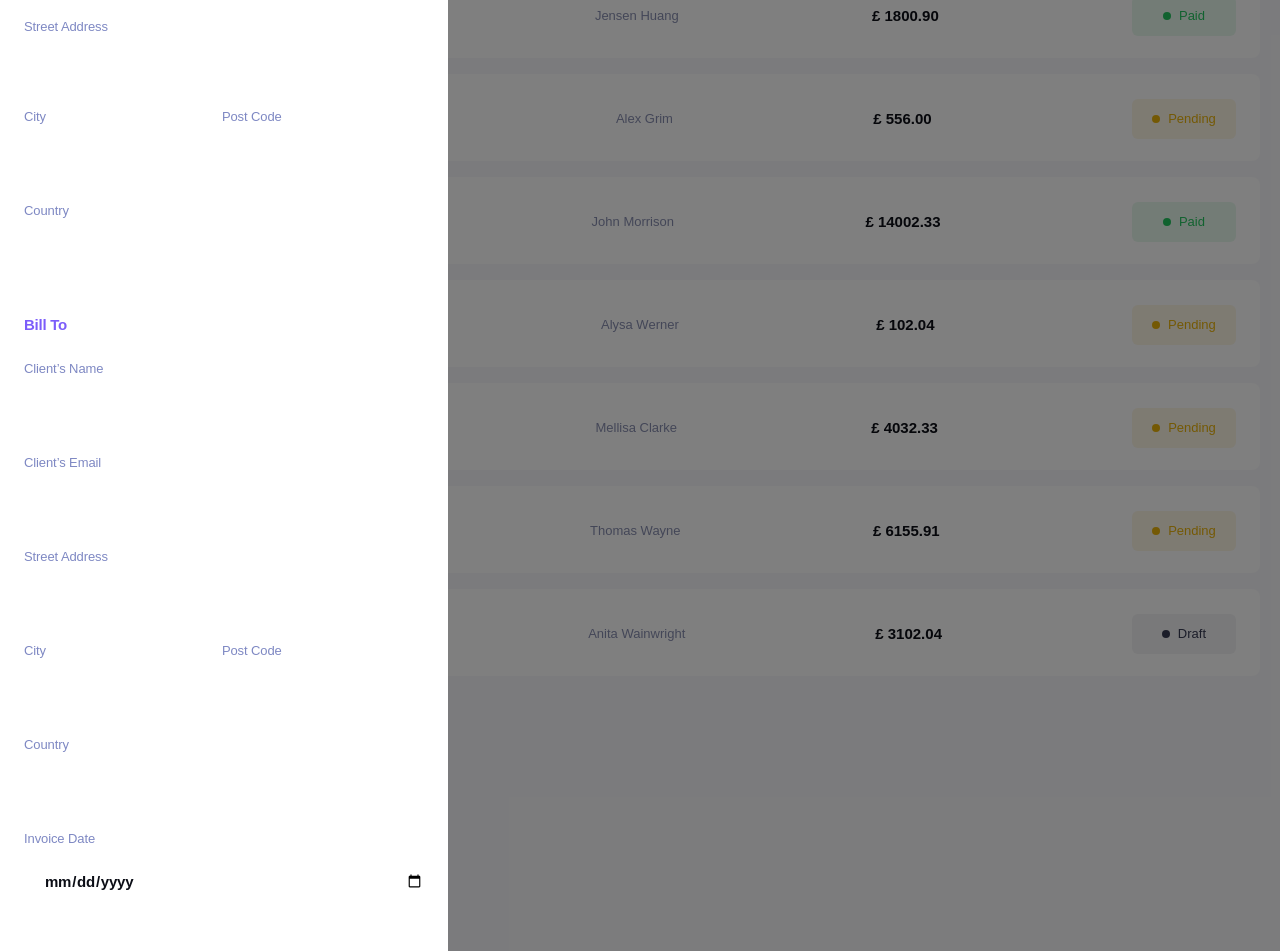
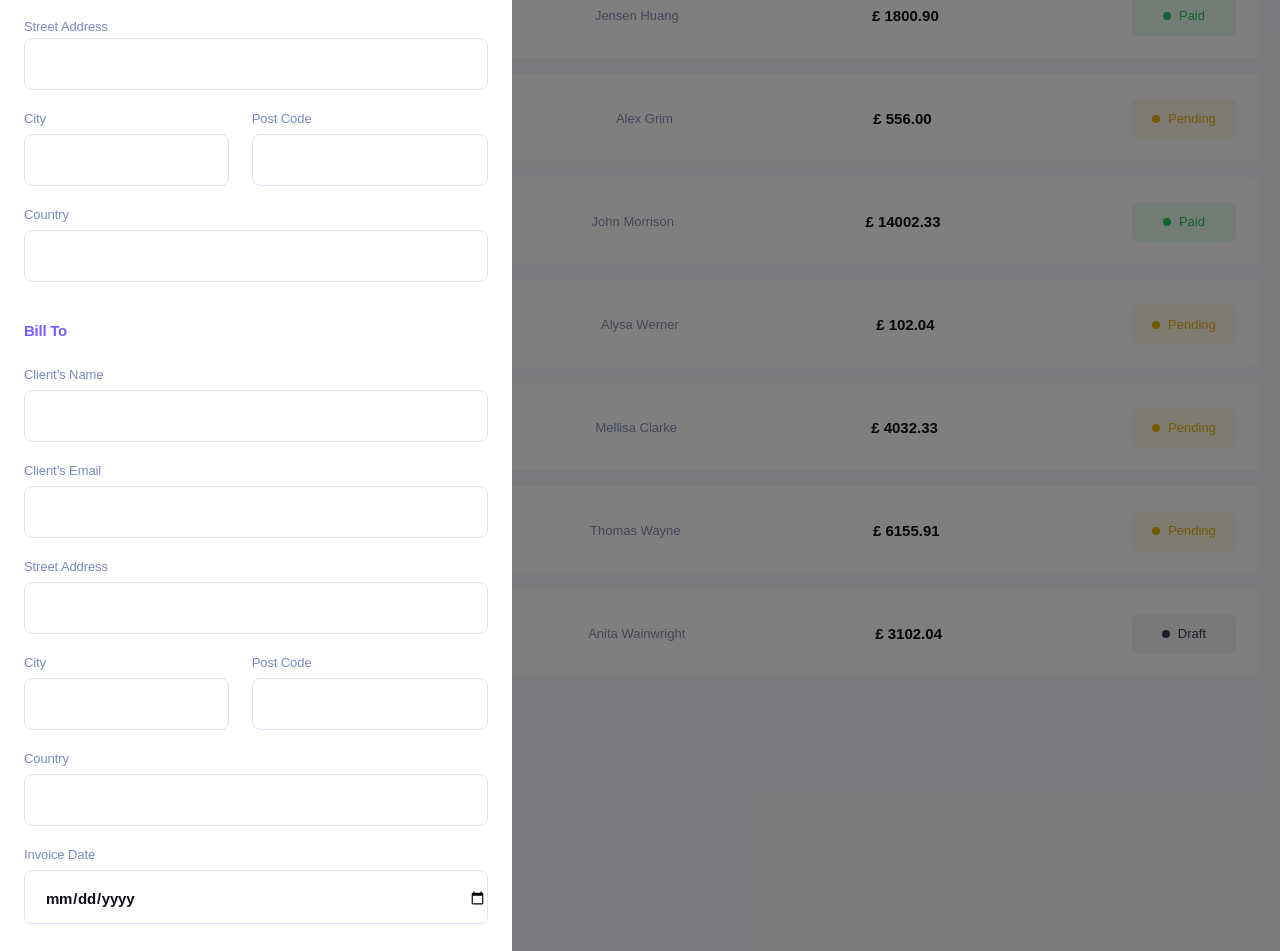
Before and after one commit to Giorgi-Khoshtaria/invoice-app, a React (Vite) app: page /new in a window 1280 px wide. Shown: the part 220-1171 px from the top of the page. Built offline with nearby package versions, Linux system fonts and the light colour scheme.

Commit message:
add borders on inputs

```diff
--- a/src/conponents/Pages/NewInvoice.tsx
+++ b/src/conponents/Pages/NewInvoice.tsx
@@ -170,7 +170,7 @@ function NewInvoice() {
       onClick={handleNewShow}
       className="absolute top-[72px] w-full  flex items-start justify-start bg-black  bg-opacity-50 z-50"
     >
-      <div className="w-full max-w-md bg-white p-6 rounded-lg   ">
+      <div className="w-full max-w-lg bg-white p-6 rounded-lg   ">
         <a
           href="/"
           className="text-chineesBlack text-[15px] not-italic font-bold leading-[15px] tracking-[-0.25px]"
@@ -194,7 +194,7 @@ function NewInvoice() {
                 name="street"
                 value={formData.senderAddress.street}
                 onChange={(e) => handleAddressChange(e, "senderAddress")}
-                className="text-chineesBlack w-full rounded-lg mt-1 text-[15px] not-italic font-bold leading-[15px] tracking-[-0.25px] pt-[18px] pb-[15px] pl-[20px] focus:outline-none"
+                className="border border-solid border-[#DFE3FA] text-chineesBlack w-full rounded-lg mt-1 text-[15px] not-italic font-bold leading-[15px] tracking-[-0.25px] pt-[18px] pb-[15px] pl-[20px] focus:outline-none"
               />
             </div>
             <div className="flex items-center justify-between gap-[23px]">
@@ -207,7 +207,7 @@ function NewInvoice() {
                   name="city"
                   value={formData.senderAddress.city}
                   onChange={(e) => handleAddressChange(e, "senderAddress")}
-                  className="text-chineesBlack w-full rounded-lg mt-1 text-[15px] not-italic font-bold leading-[15px] tracking-[-0.25px] pt-[18px] pb-[15px] pl-[20px] focus:outline-none"
+                  className="border border-solid border-[#DFE3FA] text-chineesBlack w-full rounded-lg mt-1 text-[15px] not-italic font-bold leading-[15px] tracking-[-0.25px] pt-[18px] pb-[15px] pl-[20px] focus:outline-none"
                 />
               </div>
 
@@ -220,7 +220,7 @@ function NewInvoice() {
                   name="postCode"
                   value={formData.senderAddress.postCode}
                   onChange={(e) => handleAddressChange(e, "senderAddress")}
-                  className="text-chineesBlack w-full rounded-lg mt-1 text-[15px] not-italic font-bold leading-[15px] tracking-[-0.25px] pt-[18px] pb-[15px] pl-[20px] focus:outline-none"
+                  className="border border-solid border-[#DFE3FA] text-chineesBlack w-full rounded-lg mt-1 text-[15px] not-italic font-bold leading-[15px] tracking-[-0.25px] pt-[18px] pb-[15px] pl-[20px] focus:outline-none"
                 />
               </div>
             </div>
@@ -234,7 +234,7 @@ function NewInvoice() {
                 name="country"
                 value={formData.senderAddress.country}
                 onChange={(e) => handleAddressChange(e, "senderAddress")}
-                className="text-chineesBlack w-full rounded-lg mt-1 text-[15px] not-italic font-bold leading-[15px] tracking-[-0.25px] pt-[18px] pb-[15px] pl-[20px] focus:outline-none"
+                className="border border-solid border-[#DFE3FA] text-chineesBlack w-full rounded-lg mt-1 text-[15px] not-italic font-bold leading-[15px] tracking-[-0.25px] pt-[18px] pb-[15px] pl-[20px] focus:outline-none"
               />
             </div>
           </div>
@@ -251,7 +251,7 @@ function NewInvoice() {
                 name="clientName"
                 value={formData.clientName}
                 onChange={handleChange}
-                className="text-chineesBlack w-full rounded-lg mt-1 text-[15px] not-italic font-bold leading-[15px] tracking-[-0.25px] pt-[18px] pb-[15px] pl-[20px] focus:outline-none"
+                className="border border-solid border-[#DFE3FA] text-chineesBlack w-full rounded-lg mt-1 text-[15px] not-italic font-bold leading-[15px] tracking-[-0.25px] pt-[18px] pb-[15px] pl-[20px] focus:outline-none"
               />
             </div>
             <div className="mb-4">
@@ -263,7 +263,7 @@ function NewInvoice() {
                 name="clientEmail"
                 value={formData.clientEmail}
                 onChange={handleChange}
-                className="text-chineesBlack w-full rounded-lg mt-1 text-[15px] not-italic font-bold leading-[15px] tracking-[-0.25px] pt-[18px] pb-[15px] pl-[20px] focus:outline-none"
+                className="border border-solid border-[#DFE3FA] text-chineesBlack w-full rounded-lg mt-1 text-[15px] not-italic font-bold leading-[15px] tracking-[-0.25px] pt-[18px] pb-[15px] pl-[20px] focus:outline-none"
               />
             </div>
             <div className="mb-4">
@@ -275,7 +275,7 @@ function NewInvoice() {
                 name="street"
                 value={formData.clientAddress.street}
                 onChange={(e) => handleAddressChange(e, "clientAddress")}
-                className="text-chineesBlack w-full rounded-lg mt-1 text-[15px] not-italic font-bold leading-[15px] tracking-[-0.25px] pt-[18px] pb-[15px] pl-[20px] focus:outline-none"
+                className="border border-solid border-[#DFE3FA] text-chineesBlack w-full rounded-lg mt-1 text-[15px] not-italic font-bold leading-[15px] tracking-[-0.25px] pt-[18px] pb-[15px] pl-[20px] focus:outline-none"
               />
             </div>
             <div className="flex items-center justify-between gap-[23px]">
@@ -288,7 +288,7 @@ function NewInvoice() {
                   name="city"
                   value={formData.clientAddress.city}
                   onChange={(e) => handleAddressChange(e, "clientAddress")}
-                  className="text-chineesBlack w-full rounded-lg mt-1 text-[15px] not-italic font-bold leading-[15px] tracking-[-0.25px] pt-[18px] pb-[15px] pl-[20px] focus:outline-none"
+                  className="border border-solid border-[#DFE3FA] text-chineesBlack w-full rounded-lg mt-1 text-[15px] not-italic font-bold leading-[15px] tracking-[-0.25px] pt-[18px] pb-[15px] pl-[20px] focus:outline-none"
                 />
               </div>
 
@@ -301,7 +301,7 @@ function NewInvoice() {
                   name="postCode"
                   value={formData.clientAddress.postCode}
                   onChange={(e) => handleAddressChange(e, "clientAddress")}
-                  className="text-chineesBlack w-full rounded-lg mt-1 text-[15px] not-italic font-bold leading-[15px] tracking-[-0.25px] pt-[18px] pb-[15px] pl-[20px] focus:outline-none"
+                  className="border border-solid border-[#DFE3FA] text-chineesBlack w-full rounded-lg mt-1 text-[15px] not-italic font-bold leading-[15px] tracking-[-0.25px] pt-[18px] pb-[15px] pl-[20px] focus:outline-none"
                 />
               </div>
             </div>
@@ -315,7 +315,7 @@ function NewInvoice() {
                 name="country"
                 value={formData.clientAddress.country}
                 onChange={(e) => handleAddressChange(e, "clientAddress")}
-                className="text-chineesBlack w-full rounded-lg mt-1 text-[15px] not-italic font-bold leading-[15px] tracking-[-0.25px] pt-[18px] pb-[15px] pl-[20px] focus:outline-none"
+                className="border border-solid border-[#DFE3FA] text-chineesBlack w-full rounded-lg mt-1 text-[15px] not-italic font-bold leading-[15px] tracking-[-0.25px] pt-[18px] pb-[15px] pl-[20px] focus:outline-none"
               />
             </div>
 
@@ -329,7 +329,7 @@ function NewInvoice() {
                   name="invoiceDate"
                   value={formData.invoiceDate}
                   onChange={handleChange}
-                  className="text-chineesBlack w-full rounded-lg mt-1 text-[15px] not-italic font-bold leading-[15px] tracking-[-0.25px] pt-[18px] pb-[15px] pl-[20px] focus:outline-none"
+                  className="border border-solid border-[#DFE3FA] text-chineesBlack w-full rounded-lg mt-1 text-[15px] not-italic font-bold leading-[15px] tracking-[-0.25px] pt-[18px] pb-[15px] pl-[20px] focus:outline-none"
                 />
               </div>
               <div className="mb-4 w-full">
@@ -341,7 +341,7 @@ function NewInvoice() {
                   name="paymentTerms"
                   value={formData.paymentTerms}
                   onChange={handleChange}
-                  className="text-chineesBlack w-full rounded-lg mt-1 text-[15px] not-italic font-bold leading-[15px] tracking-[-0.25px] pt-[18px] pb-[15px] pl-[20px] focus:outline-none"
+                  className="border border-solid border-[#DFE3FA] text-chineesBlack w-full rounded-lg mt-1 text-[15px] not-italic font-bold leading-[15px] tracking-[-0.25px] pt-[18px] pb-[15px] pl-[20px] focus:outline-none"
                 />
               </div>
             </div>
@@ -355,7 +355,7 @@ function NewInvoice() {
                 name="description"
                 value={formData.description}
                 onChange={handleChange}
-                className="text-chineesBlack w-full rounded-lg mt-1 text-[15px] not-italic font-bold leading-[15px] tracking-[-0.25px] pt-[18px] pb-[15px] pl-[20px] focus:outline-none"
+                className="border border-solid border-[#DFE3FA] text-chineesBlack w-full rounded-lg mt-1 text-[15px] not-italic font-bold leading-[15px] tracking-[-0.25px] pt-[18px] pb-[15px] pl-[20px] focus:outline-none"
               />
             </div>
           </div>
@@ -376,7 +376,7 @@ function NewInvoice() {
                     onChange={(e) =>
                       handleItemChange(index, "name", e.target.value)
                     }
-                    className="text-chineesBlack w-full rounded-lg mt-1 text-[15px] not-italic font-bold leading-[15px] tracking-[-0.25px] pt-[18px] pb-[15px] pl-[20px] focus:outline-none"
+                    className="border border-solid border-[#DFE3FA] text-chineesBlack w-full rounded-lg mt-1 text-[15px] not-italic font-bold leading-[15px] tracking-[-0.25px] pt-[18px] pb-[15px] pl-[20px] focus:outline-none"
                   />
                 </div>
                 <div className="flex items-center gap-[16px]">
@@ -390,7 +390,7 @@ function NewInvoice() {
                       onChange={(e) =>
                         handleItemChange(index, "quantity", e.target.value)
                       }
-                      className="text-chineesBlack w-full rounded-lg mt-1 text-[15px] not-italic font-bold leading-[15px] tracking-[-0.25px] pt-[18px] pb-[15px] pl-[20px] focus:outline-none"
+                      className="border border-solid border-[#DFE3FA] text-chineesBlack w-full rounded-lg mt-1 text-[15px] not-italic font-bold leading-[15px] tracking-[-0.25px] pt-[18px] pb-[15px] pl-[20px] focus:outline-none"
                     />
                   </div>
 
@@ -404,7 +404,7 @@ function NewInvoice() {
                       onChange={(e) =>
                         handleItemChange(index, "price", e.target.value)
                       }
-                      className="text-chineesBlack w-full rounded-lg mt-1 text-[15px] not-italic font-bold leading-[15px] tracking-[-0.25px] pt-[18px] pb-[15px] pl-[20px] focus:outline-none"
+                      className="border border-solid border-[#DFE3FA] text-chineesBlack w-full rounded-lg mt-1 text-[15px] not-italic font-bold leading-[15px] tracking-[-0.25px] pt-[18px] pb-[15px] pl-[20px] focus:outline-none"
                     />
                   </div>
 
```
Also changed, not shown: src/conponents/Pages/Editinvoice.tsx (+21 -21 lines).
